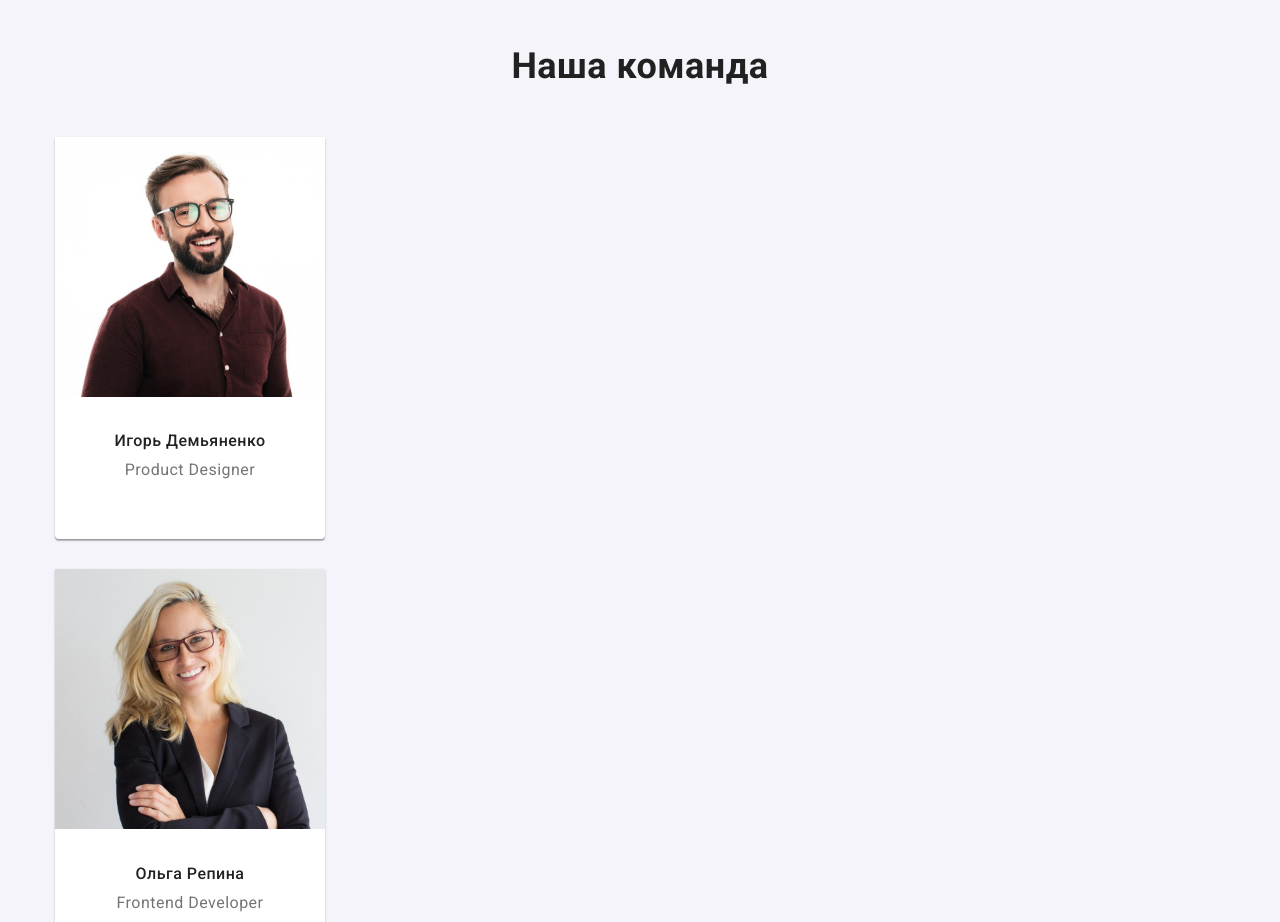
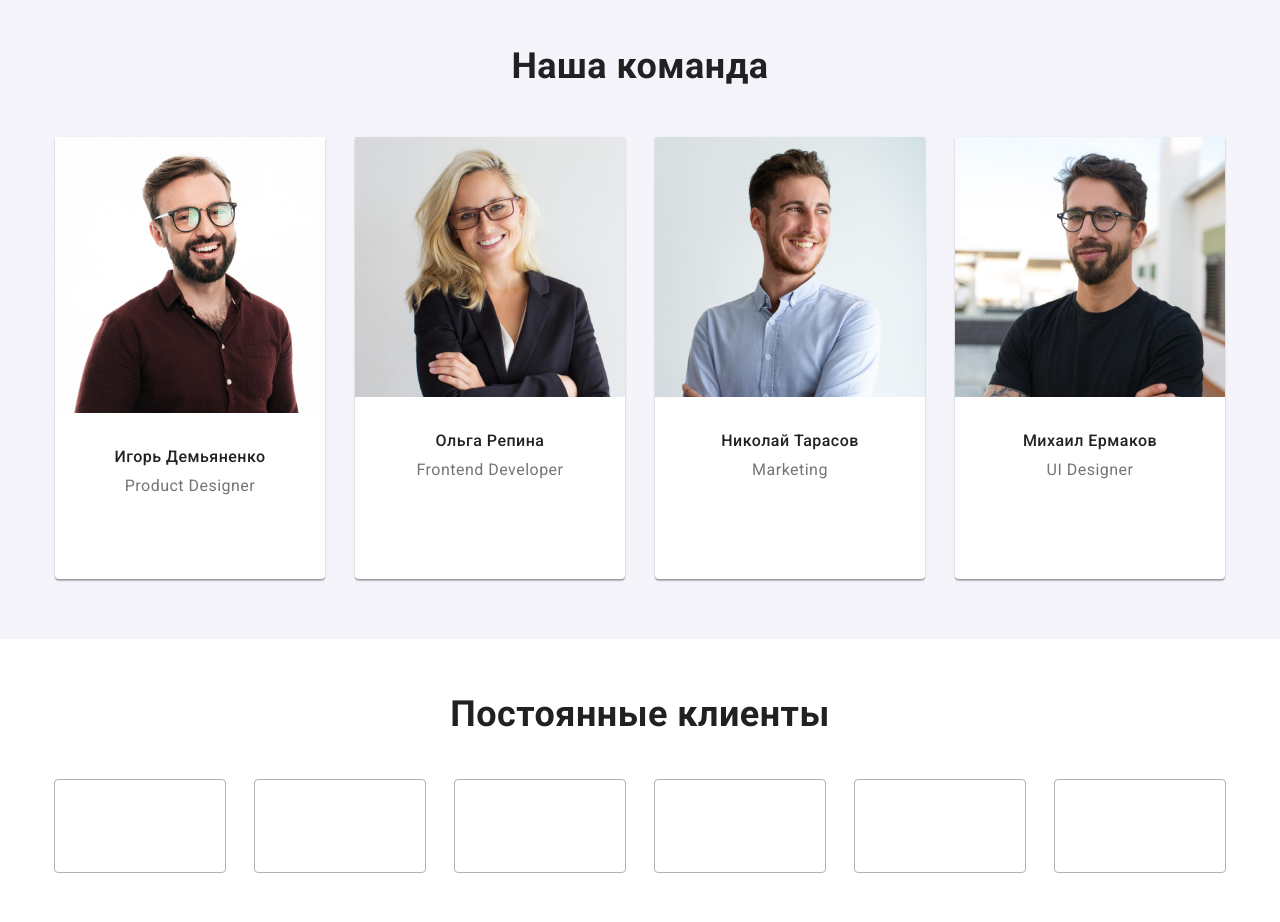
Before and after one commit to EduardSergienko/goit-markup-hw-08, a plain HTML site: page index.html in a window 1280 px wide. Shown: the part 1600-2522 px from the top of the page. Drawn offline with nearby package versions, Linux system fonts and the light colour scheme.

Commit message:
Делаю секцию команды

```diff
--- a/index.html
+++ b/index.html
@@ -185,10 +185,15 @@
           <ul class="our-team-list">
             <li class="our-team-list__item">
               <img
-                srcset="./images/ihor_1.jpg 1x, ./images/ihor_2x.jpg 2x"
+                srcset="
+                  ./images/ihor_mob_450.jpg 1x,
+                  ./images/ihor_mob_900.jpg 2x,
+                  ./images/ihor_tab_354.jpg 1x,
+                  ./images/ihor_tab_708.jpg 2x
+                "
+                width="100%"
                 src="./images/ihor_1.jpg"
                 alt="Игорь Демьяненко"
-                width="100%"
               />
               <div class="worker">
                 <h3 class="worker__name">Игорь Демьяненко</h3>
--- a/sass/components/layout/footer/_subscribe.scss
+++ b/sass/components/layout/footer/_subscribe.scss
@@ -76,6 +76,9 @@
   @media screen and (min-width: 1200px) {
     width: 358px;
   }
+  @media screen and (min-width: 768px) {
+    width: 450px;
+  }
 }
 .subscribe__icon {
   margin-left: 10px;
--- a/sass/components/main-page/_team.scss
+++ b/sass/components/main-page/_team.scss
@@ -6,6 +6,8 @@
   border-radius: 0px 0px 4px 4px;
   @media screen and (min-width: 768px) {
     max-width: 354px;
+    width: calc((100% - 4 * 15px) / 2);
+    margin: 15px;
   }
   @media screen and (min-width: 1200px) {
     max-width: 270px;
@@ -16,9 +18,14 @@
   background: #f5f4fa;
 }
 
-// .our-team-list {
-//   display: flex;
-// }
+.our-team-list {
+  // display: flex;
+  @media screen and (min-width: 768px) {
+    display: flex;
+    flex-wrap: wrap;
+    margin: -15px;
+  }
+}
 // .our-team-list__item {
 //   margin-left: 30px;
 // }
@@ -60,6 +67,12 @@
   margin-right: 32px;
   margin-bottom: 30px;
   margin-left: 32px;
+  @media screen and (min-width: 768px) {
+    margin-top: 16px;
+    margin-right: 74px;
+    margin-bottom: 24px;
+    margin-left: 74px;
+  }
 }
 .social-box__list {
   display: flex;
```
Also changed, not shown: css/main.css, css/main.min.css, images/ihor_2x.jpg (deleted), images/ihor_mob_450.jpg (added), images/ihor_mob_900.jpg (added), images/ihor_tab_354.jpg (added), images/ihor_tab_708.jpg (added), 2 other files.
